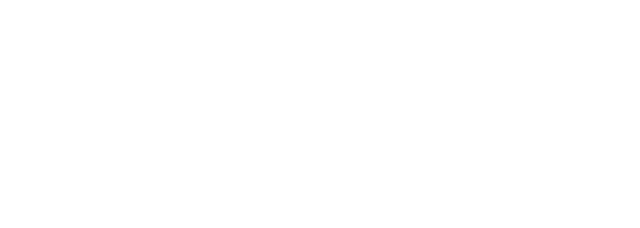
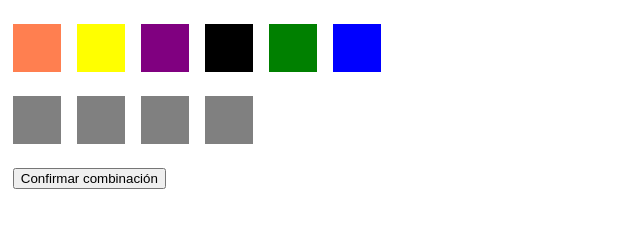
Before and after one commit to CDActiva/mastermind2024, a plain HTML site: page index.html in a window 1280 px wide. Shown: the whole page, without its empty margins (0-640 px from the left). Drawn offline with Linux system fonts and the light colour scheme.

Commit message:
interfaz del usuario visual

```diff
--- a/index.html
+++ b/index.html
@@ -1,11 +1,29 @@
 <!DOCTYPE html>
-<html lang="en">
+<html lang="es">
 <head>
     <meta charset="UTF-8">
     <meta name="viewport" content="width=device-width, initial-scale=1.0">
+    <link rel="stylesheet" href="style.css">
     <title>Mastermind Activa</title>
 </head>
 <body>
-
+    <div id="ui">
+        <div id="color_options">
+            <div class="color_option_button" id="option_coral"></div>
+            <div class="color_option_button" id="option_yellow"></div>
+            <div class="color_option_button" id="option_purple"></div>
+            <div class="color_option_button" id="option_black"></div>
+            <div class="color_option_button" id="option_green"></div>
+            <div class="color_option_button" id="option_blue"></div>
+        </div>
+        <div id="current_combination">
+            <div class="current_combination_button" id="current_button_1"></div>
+            <div class="current_combination_button" id="current_button_2"></div>
+            <div class="current_combination_button" id="current_button_3"></div>
+            <div class="current_combination_button" id="current_button_4"></div>
+        </div>
+        <div id="button_container"><button id="confirm_current_combination">Confirmar combinación</button></div>
+    </div>
+    <div id="historial"></div>
 </body>
 </html>
--- /dev/null
+++ b/style.css
@@ -0,0 +1,43 @@
+#ui {
+    width: 50%;
+}
+
+#color_options, #current_combination, #button_container {
+    display: flex;
+    margin: 1.5em 0.3em;
+}
+
+
+.color_option_button, .current_combination_button {
+    height: 3em;
+    width: 3em;
+    margin-right: 1em;
+}
+
+#option_coral{
+    background-color: coral;
+}
+
+#option_yellow{
+    background-color: yellow;
+}
+
+#option_purple{
+    background-color: purple;
+}
+
+#option_black{
+    background-color: black;
+}
+
+#option_green{
+    background-color: green;
+}
+
+#option_blue{
+    background-color: blue;
+}
+
+.current_combination_button{
+    background-color: gray;
+}
```
